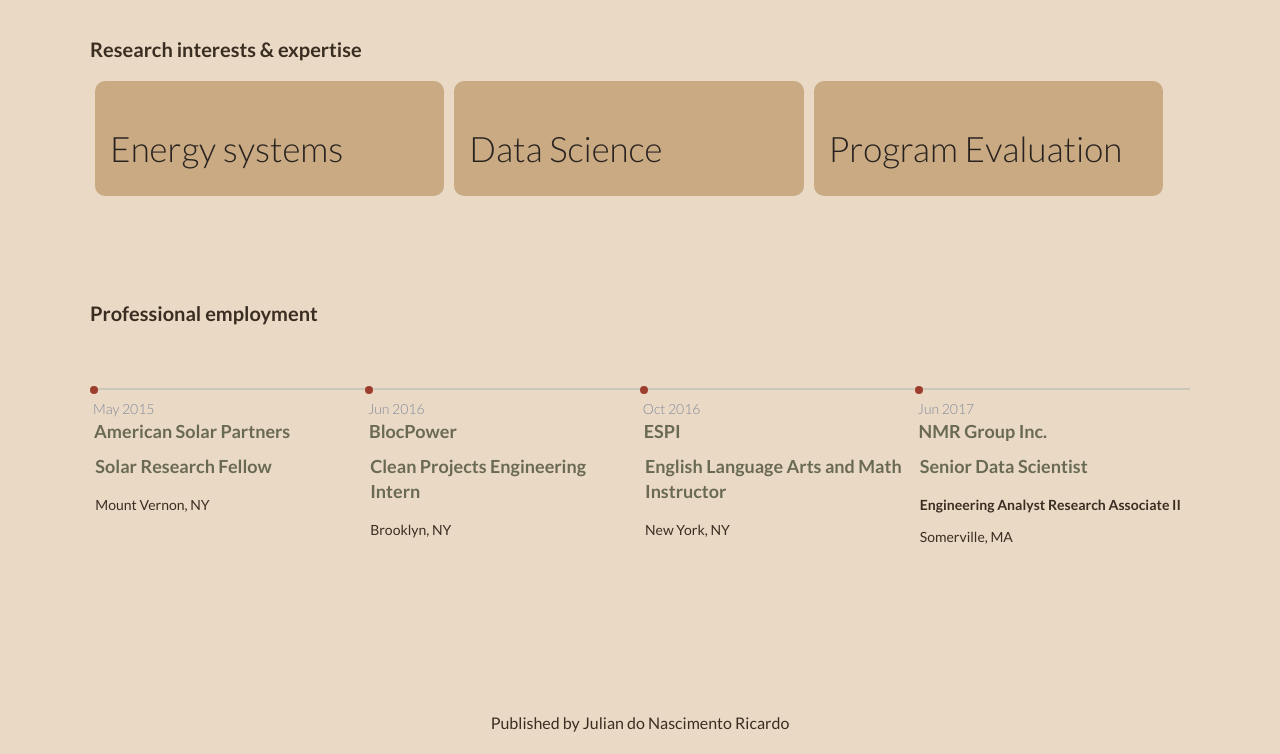
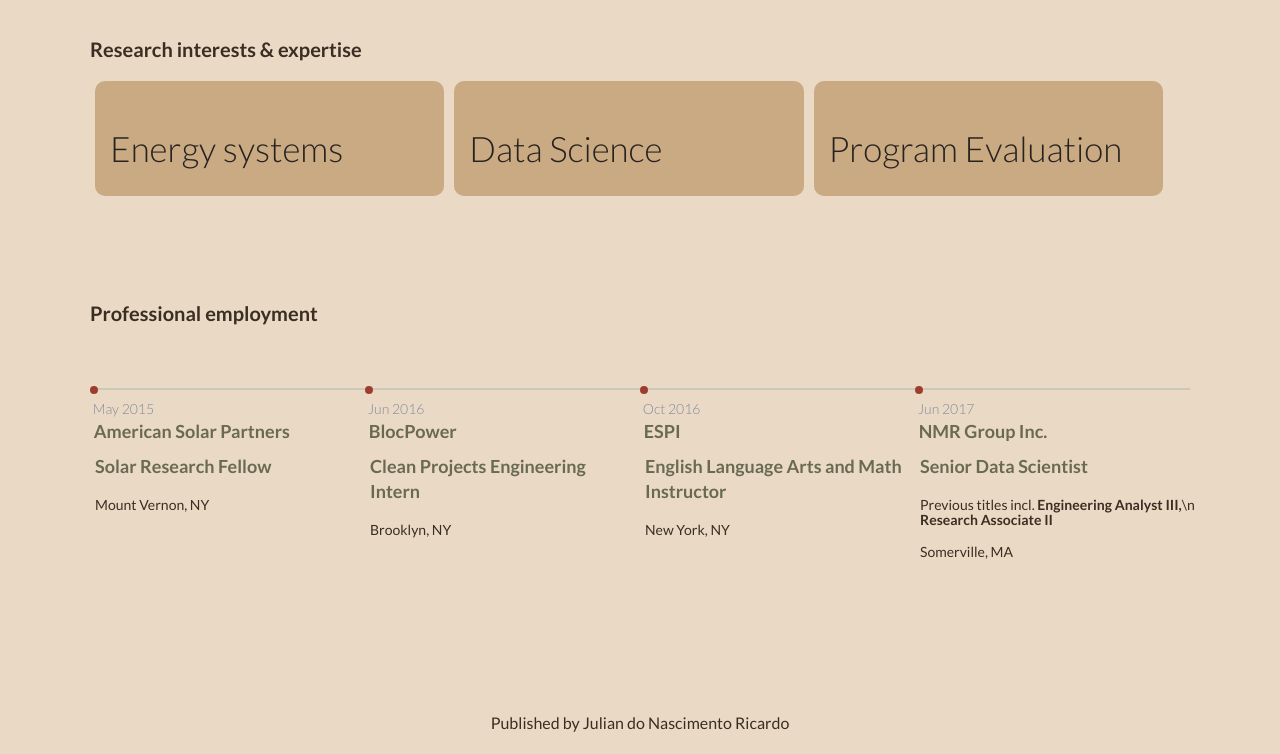
Before and after one commit to jdnricardo/jdnricardo.github.io, a plain HTML site: page index.html in a window 1280 px wide. Shown: the part 1599-2353 px from the top of the page. Drawn offline with Linux system fonts and the light colour scheme.

Commit message:
Update index.html

```diff
--- a/index.html
+++ b/index.html
@@ -236,7 +236,8 @@
 					Senior Data Scientist
 				</p>
 				<p class="location">
-					<strong>Engineering Analyst</strong>
+					Previous titles incl.
+					<strong>Engineering Analyst III,</strong>\n
 					<strong>Research Associate II</strong>
 				</p>
 
```
